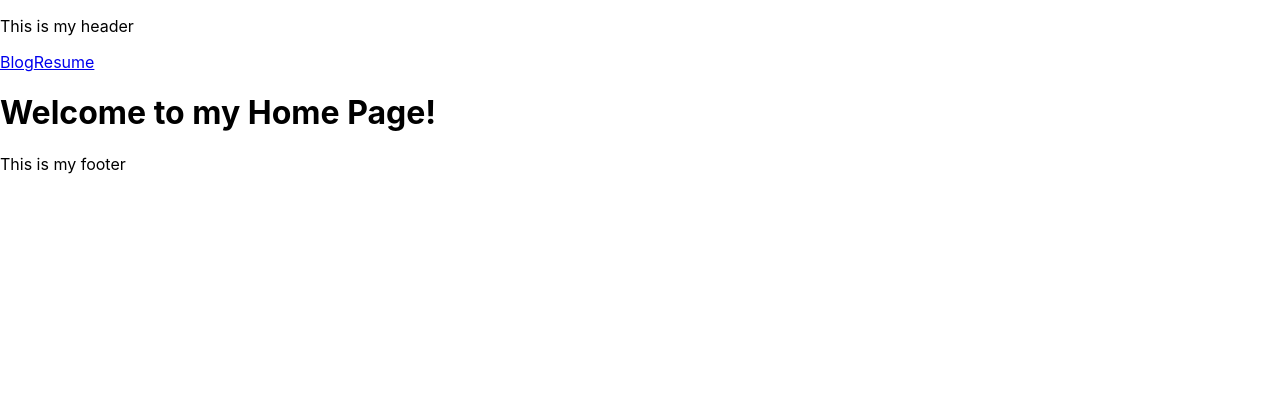
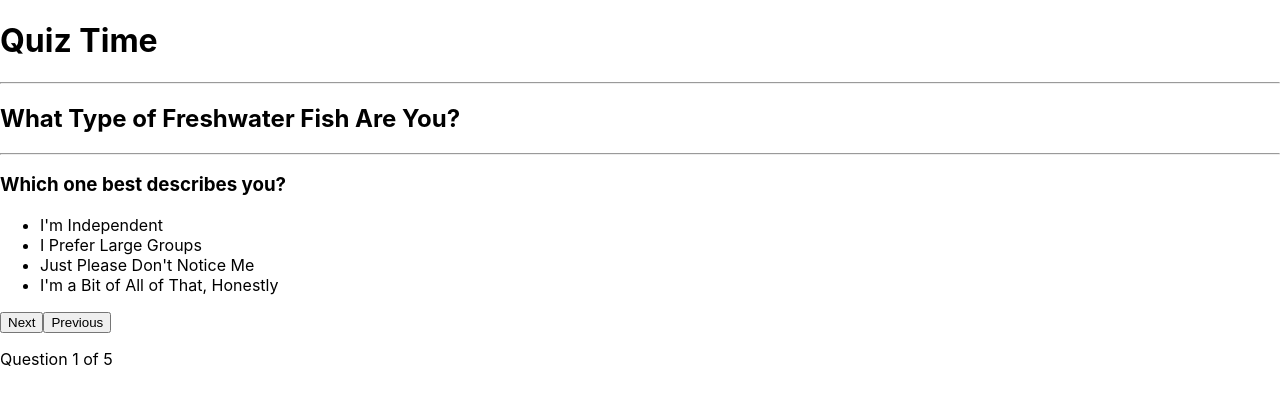
Before and after one commit to ColinH58/quiz-project, a React (Create React App) app: page / in a window 1280 px wide. Shown: the top 404 px of the page. Built offline with nearby package versions, Linux system fonts and the light colour scheme.

Commit message:
cleaning out tutorial components, getting ready to start

```diff
--- a/src/App.jsx
+++ b/src/App.jsx
@@ -1,7 +1,7 @@
 import React from "react";
 import "./index.css";
-import { Header, Footer, Blog, Resume, Home } from "../src/Components/index"
-import { BrowserRouter, Routes, Route, Redirect } from 'react-router-dom';
+import { Header, Footer, Quiz } from "../src/Components/index"
+import { BrowserRouter, Routes, Route } from 'react-router-dom';
 
 function App() {
   return (
@@ -9,9 +9,7 @@ function App() {
       <BrowserRouter>
         <Header />
           <Routes>
-            <Route path='/' element={<Home />} />
-            <Route path='/blog' element={<Blog />} />
-            <Route path='/resume' element={<Resume />} />
+            <Route path='/' element={<Quiz />} />
           </Routes>
         <Footer />
       </BrowserRouter>
--- a/src/Components/Blog.jsx
+++ /dev/null
@@ -1,15 +0,0 @@
-import React from "react";
-import { Link } from "react-router-dom"
-
-const Blog = () => {
-    return (
-        <div>
-            <Link to='/'>Home</Link>
-            <Link to='/resume'>Resume</Link>
-            <h1>This would be where the blog section would live</h1>
-            <p>Lorem ipsum dolor sit amet consectetur adipisicing elit. Voluptatibus, in. Mollitia corporis amet quas laudantium cupiditate voluptates! Soluta similique nostrum commodi sint molestias, at aliquam, voluptatibus officiis dolorum illo recusandae.</p>
-        </div>
-    );
-};
-
-export default Blog;
--- a/src/Components/Footer.jsx
+++ b/src/Components/Footer.jsx
@@ -3,7 +3,7 @@ import React from "react";
 const Footer = () => {
     return (
         <div>
-            <p>This is my footer</p>
+            <p>Question 1 of 5</p>
         </div>
     );
 };
--- a/src/Components/Header.jsx
+++ b/src/Components/Header.jsx
@@ -3,7 +3,10 @@ import React from "react";
 const Header = () => {
     return (
         <div>
-            <p>This is my header</p>
+            <h1>Quiz Time</h1>
+            <hr />
+            <h2>What Type of Freshwater Fish Are You?</h2>
+            <hr />
         </div>
     );
 };
--- a/src/Components/Home.jsx
+++ /dev/null
@@ -1,14 +0,0 @@
-import React from "react";
-import { Link } from "react-router-dom"
-
-const Home = () => {
-    return (
-        <div>
-            <Link to='/blog'>Blog</Link>
-            <Link to='/resume'>Resume</Link>
-            <h1>Welcome to my Home Page!</h1>
-        </div>
-    );
-};
-
-export default Home;
--- a/src/Components/Quiz.jsx
+++ b/src/Components/Quiz.jsx
@@ -3,10 +3,6 @@ import React from "react";
 const Quiz = () => {
     return(
         <div>
-            <h1>Quiz Time</h1>
-            <hr />
-            <h2>What Type of Freshwater Fish are you!?</h2>
-            <hr />
             <h3>Which one best describes you?</h3>
             <ul>
                 <li>I'm Independent</li>
@@ -16,9 +12,8 @@ const Quiz = () => {
             </ul>
             <button>Next</button>
             <button>Previous</button>
-            <p>Question 1 of 5</p>
         </div>
     )
 }
 
-export default Quiz
+export default Quiz;
--- a/src/Components/Resume.jsx
+++ /dev/null
@@ -1,15 +0,0 @@
-import React from "react";
-import { Link } from "react-router-dom"
-
-const Resume = () => {
-    return (
-        <div>
-            <Link to='/'>Home</Link>
-            <Link to='/blog'>Blog</Link>
-            <h1>This is my current, and most up to date, resume</h1>
-            <p>Lorem ipsum dolor sit amet consectetur adipisicing elit. Illum ab quod odit expedita officiis amet facilis in totam, deleniti similique, numquam porro iste corrupti ex velit eius? Autem, dolore repellendus.</p>
-        </div>
-    );
-};
-
-export default Resume;
--- a/src/Components/index.js
+++ b/src/Components/index.js
@@ -1,6 +1,3 @@
 export { default as Header } from "./Header";
 export { default as Footer } from "./Footer";
-export { default as Blog } from "./Blog";
-export { default as Resume } from "./Resume";
-export { default as Home } from "./Home";
 export { default as Quiz } from "./Quiz";
--- a/src/index.css
+++ b/src/index.css
@@ -1,4 +1,5 @@
 body {
+  height: 90vh;
   margin: 0;
   font-family: -apple-system, BlinkMacSystemFont, 'Segoe UI', 'Roboto', 'Oxygen',
     'Ubuntu', 'Cantarell', 'Fira Sans', 'Droid Sans', 'Helvetica Neue',
```
